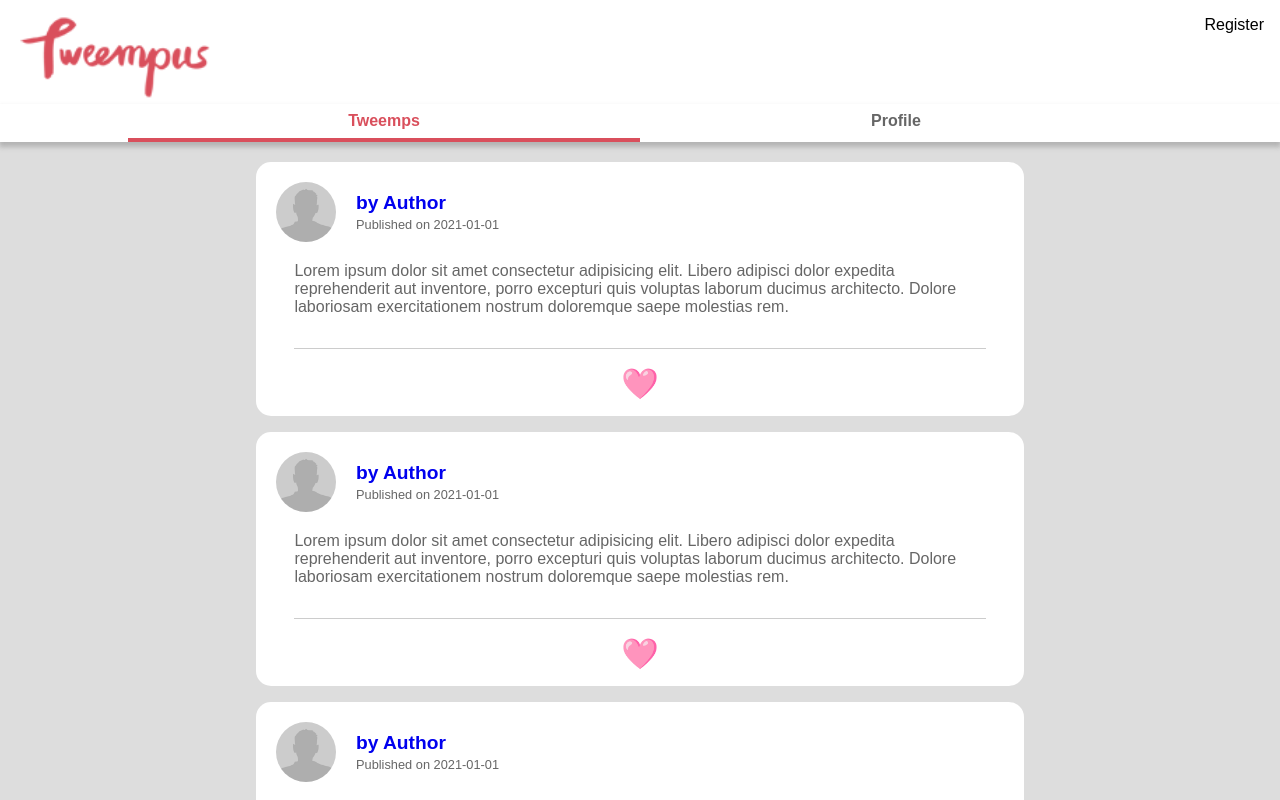
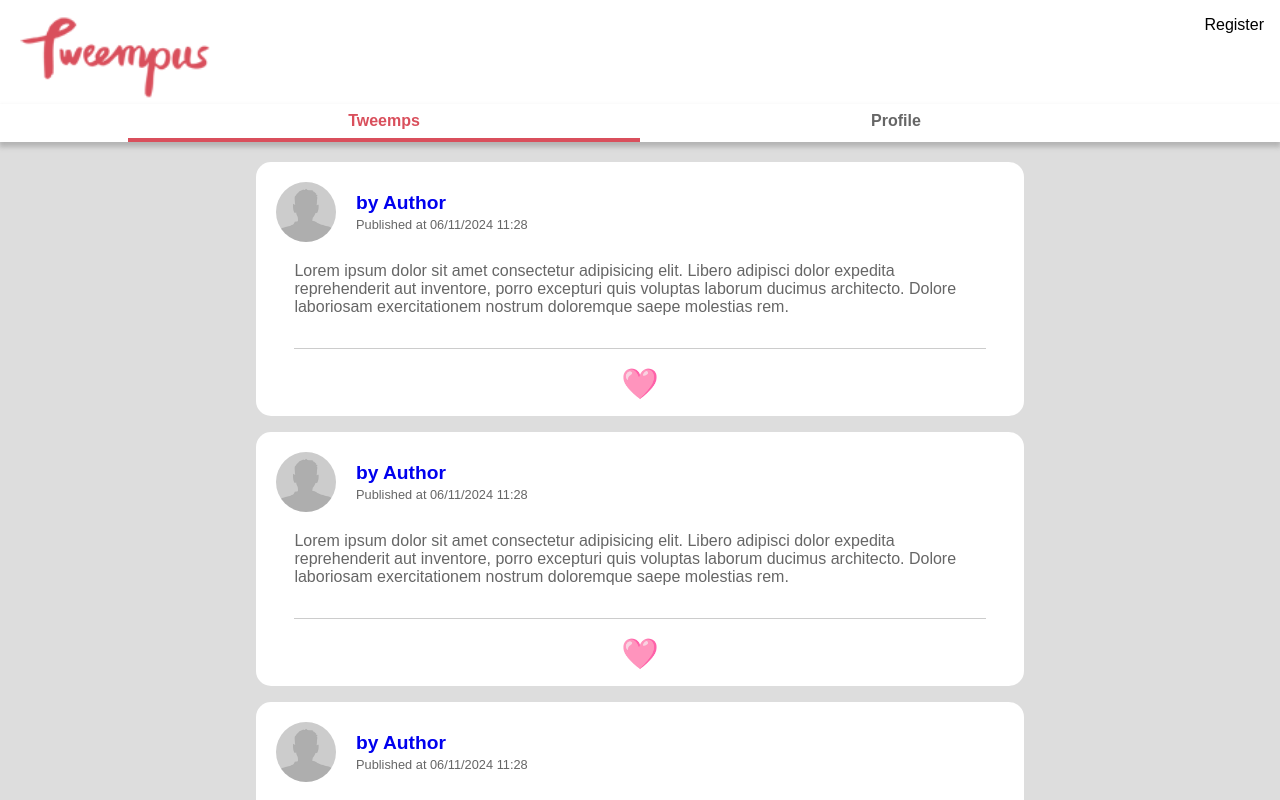
Before and after one commit to yisus82/campusmvp_tweempus_angular, an Angular app: page / in a window 1280 px wide. Shown: the top 800 px of the page. Built offline with nearby package versions, Linux system fonts and the light colour scheme.

Commit message:
Use dates in tweemps

```diff
--- a/src/app/shared/tweemp-card/tweemp-card.component.html
+++ b/src/app/shared/tweemp-card/tweemp-card.component.html
@@ -2,7 +2,7 @@
   <div class="header">
     <img [src]="tweemp.author.image" alt="Tweemp author avatar">
     <a [href]="tweemp.author.url">by {{tweemp.author.fullName}}</a>
-    <div class="date">Published on {{tweemp.timestamp}}</div>
+    <div class="date">Published at {{tweemp.timestamp | date: 'dd/MM/yyyy HH:mm'}}</div>
   </div>
   <div class="content">
     {{tweemp.content}}
--- a/src/app/shared/tweemp-card/tweemp-card.component.ts
+++ b/src/app/shared/tweemp-card/tweemp-card.component.ts
@@ -1,10 +1,11 @@
+import { DatePipe } from '@angular/common';
 import { Component, Input } from '@angular/core';
 import { TweempModel } from '../tweemp/tweemp.model';
 
 @Component({
   selector: 'tweempus-tweemp-card',
   standalone: true,
-  imports: [],
+  imports: [DatePipe],
   templateUrl: './tweemp-card.component.html',
   styleUrl: './tweemp-card.component.css',
 })
--- a/src/app/shared/tweemp-list/tweemp-list.component.ts
+++ b/src/app/shared/tweemp-list/tweemp-list.component.ts
@@ -22,16 +22,16 @@ export class TweempListComponent {
   constructor() {
     this.authors.push(new AuthorModel('1'));
     this.tweemps.push(
-      new TweempModel('1', this.authors[0], this.text, '2021-01-01')
+      new TweempModel('1', this.authors[0], this.text, new Date())
     );
     this.tweemps.push(
-      new TweempModel('2', this.authors[0], this.text, '2021-01-01')
+      new TweempModel('2', this.authors[0], this.text, new Date())
     );
     this.tweemps.push(
-      new TweempModel('3', this.authors[0], this.text, '2021-01-01')
+      new TweempModel('3', this.authors[0], this.text, new Date())
     );
     this.tweemps.push(
-      new TweempModel('4', this.authors[0], this.text, '2021-01-01')
+      new TweempModel('4', this.authors[0], this.text, new Date())
     );
   }
 }
--- a/src/app/shared/tweemp/tweemp.model.ts
+++ b/src/app/shared/tweemp/tweemp.model.ts
@@ -5,14 +5,14 @@ export class TweempModel {
   private _url: string;
   private _author: AuthorModel;
   private _content: string;
-  private _timestamp: string;
+  private _timestamp: Date;
   private _favorite: boolean;
 
   constructor(
     id: string,
     author: AuthorModel,
     content: string,
-    timestamp: string
+    timestamp: Date
   ) {
     this._id = id;
     this._url = `/tweemp/${id}`;
@@ -54,11 +54,11 @@ export class TweempModel {
     this._content = content;
   }
 
-  get timestamp(): string {
+  get timestamp(): Date {
     return this._timestamp;
   }
 
-  set timestamp(timestamp: string) {
+  set timestamp(timestamp: Date) {
     this._timestamp = timestamp;
   }
 
```
